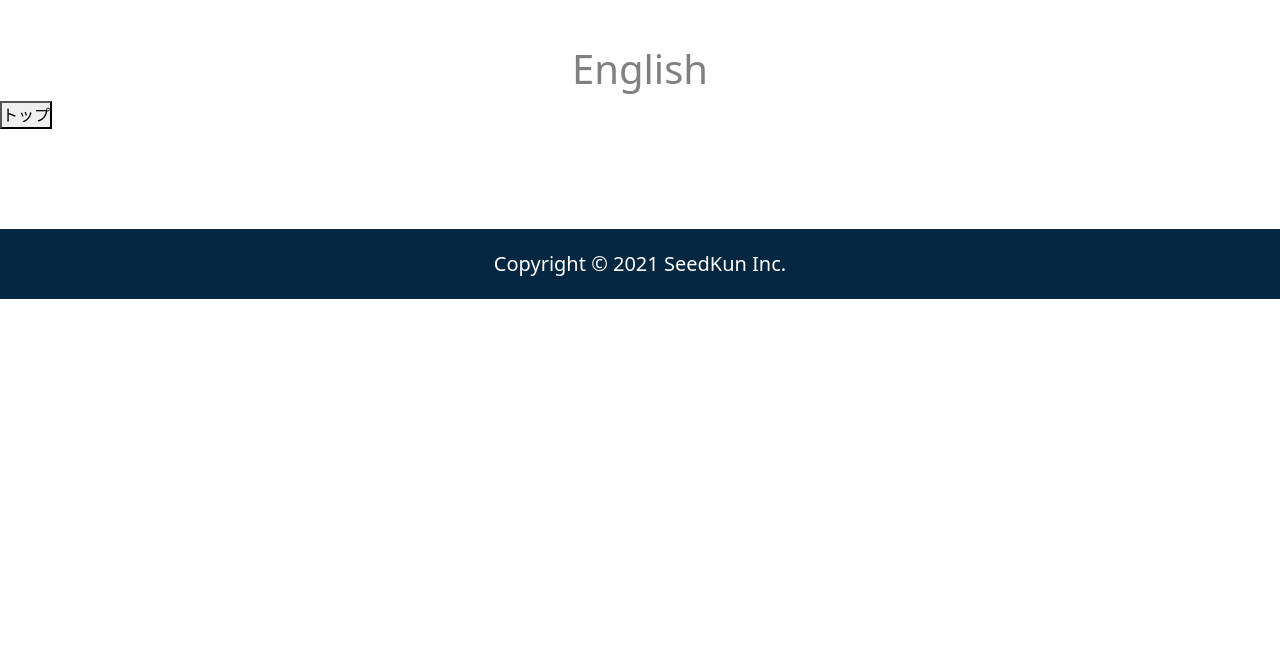
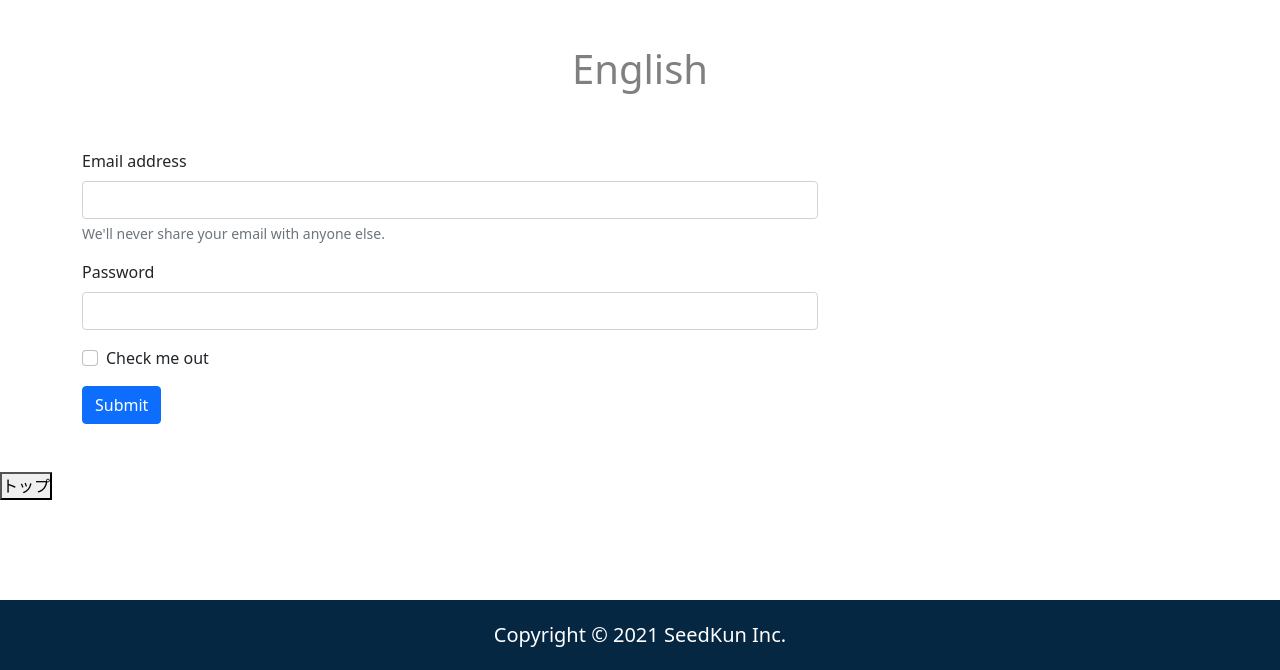
Before and after one commit to 0925Daiki/test_GitHub, a plain HTML site: page index.html in a window 1280 px wide. Shown: the part 955-1625 px from the top of the page. Before the commit the page ends 1254 px from the top, so only its background shows below. Drawn offline with nearby package versions, Linux system fonts and the light colour scheme.

Commit message:
form作成

```diff
--- a/index.html
+++ b/index.html
@@ -47,6 +47,28 @@
                 </p>
             </div>
         </section>
+        <div class="container py-5">
+            <div class="row">
+                <div class="col-8 ofset-2">
+                    <form>
+                        <div class="mb-3">
+                          <label for="exampleInputEmail1" class="form-label">Email address</label>
+                          <input type="email" class="form-control" id="exampleInputEmail1" aria-describedby="emailHelp">
+                          <div id="emailHelp" class="form-text">We'll never share your email with anyone else.</div>
+                        </div>
+                        <div class="mb-3">
+                          <label for="exampleInputPassword1" class="form-label">Password</label>
+                          <input type="password" class="form-control" id="exampleInputPassword1">
+                        </div>
+                        <div class="mb-3 form-check">
+                          <input type="checkbox" class="form-check-input" id="exampleCheck1">
+                          <label class="form-check-label" for="exampleCheck1">Check me out</label>
+                        </div>
+                        <button type="submit" class="btn btn-primary">Submit</button>
+                      </form>
+                </div>
+            </div>
+        </div>
         <button type="button" id="toTop">トップ</button>
     </main>
     <footer>
```
